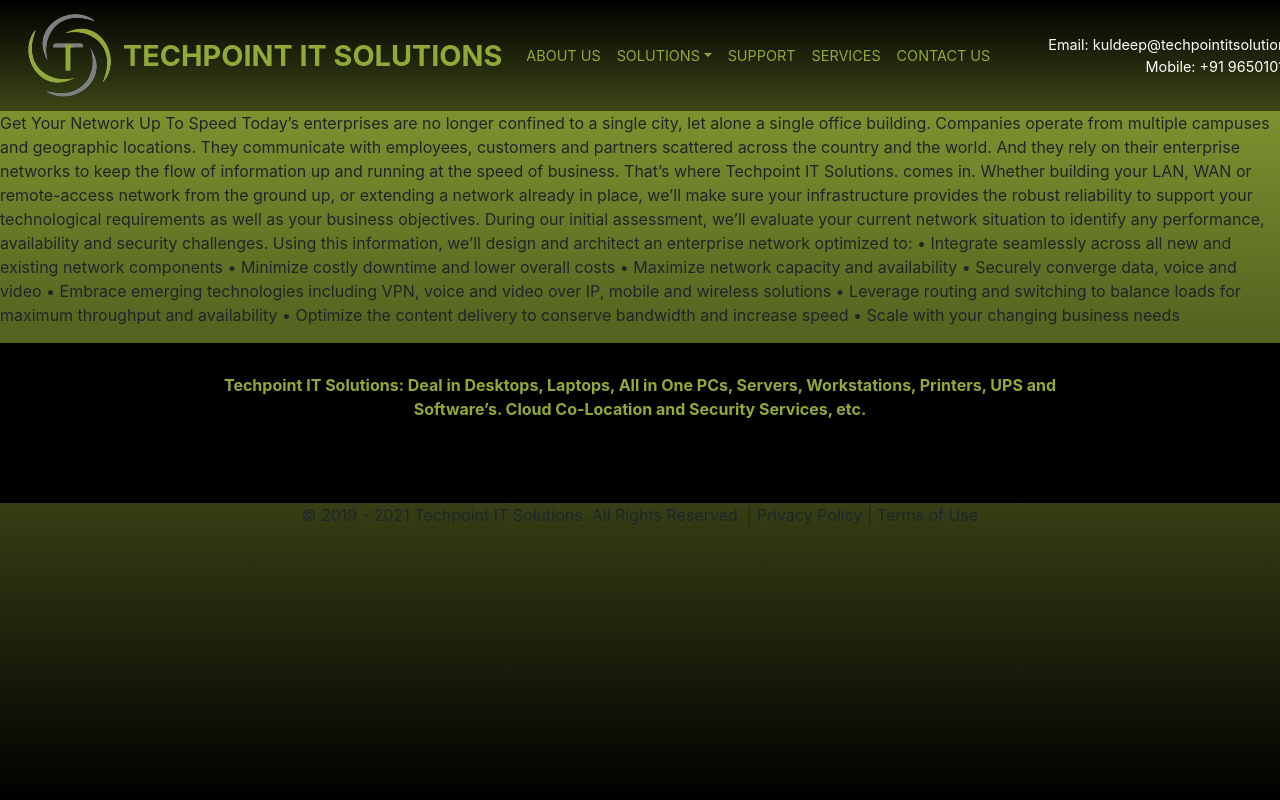
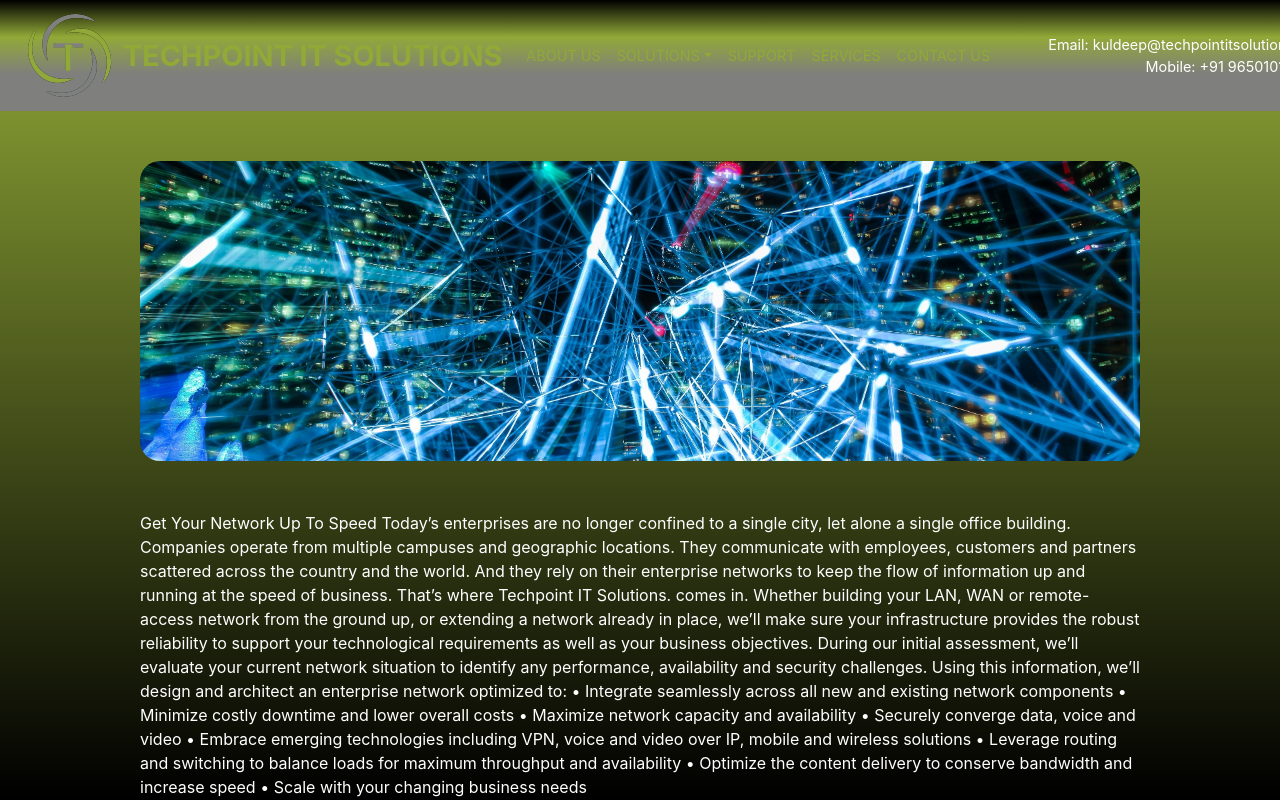
Before and after one commit to rajatchauhannn/techpoint, a React (Create React App) app: page /networking in a window 1280 px wide. Shown: the top 800 px of the page. Built offline with nearby package versions, Linux system fonts and the light colour scheme; no server answers.

Commit message:
Created a default template for the solutions section of sites, added a carousel and put stuff in col/rows

```diff
--- a/src/HomeStyles.js
+++ b/src/HomeStyles.js
@@ -61,9 +61,7 @@
     position: relative;
     background-color: rgba(145, 169, 55, 0.4);
     border-radius: 20px;
-    .carousel-inner {
-      padding 40px;
-    }
+
     .carousel-control-prev-icon, .carousel-control-next-icon {
       opacity: 0;
     }
--- a/src/solutions/CloudSolutions.js
+++ b/src/solutions/CloudSolutions.js
@@ -1,13 +1,19 @@
 import React, { Component } from 'react';
-import styled from 'styled-components';
+import ProgressiveImage from '../components/ProgressiveImage';
+import { Wrapper } from './Styles';
 
-const Wrapper = styled.div`
-`;
 
 export default class CloudSolutions extends Component {
     render() {
         return (
             <Wrapper>
+                <ProgressiveImage
+                        overlayClass={"car-img-compressed"}
+                        className={"d-block w-100 car-img"}
+                        overlaySrc={"/img/stock_1_compressed.jpg"}
+                        src="/img/stock_1.jpg"
+                        alt="First slide"
+                    />
                 <p> Leverage the Hybrid Cloud
                 Empower your business with Cloud Solutions from Techpoint IT Solutions..
                 Designed to enable your organization with more agile, cost effective
--- a/src/solutions/EnterpriseManagement.js
+++ b/src/solutions/EnterpriseManagement.js
@@ -1,13 +1,19 @@
 import React, { Component } from 'react';
-import styled from 'styled-components';
+import ProgressiveImage from '../components/ProgressiveImage';
+import { Wrapper } from './Styles';
 
-const Wrapper = styled.div`
-`;
 
 export default class EnterpriseManagement extends Component {
     render() {
         return (
             <Wrapper>
+                <ProgressiveImage
+                    overlayClass={"car-img-compressed"}
+                    className={"d-block w-100 car-img"}
+                    overlaySrc={"/img/stock_1_compressed.jpg"}
+                    src="/img/stock_1.jpg"
+                    alt="First slide"
+                />
                 <p> Turn Technology Assets Into Business Advantages
                 Your technology assets offer tremendous business potential.
                 The challenge is: how do you identify and tap into that potential,
--- a/src/solutions/Networking.js
+++ b/src/solutions/Networking.js
@@ -1,13 +1,20 @@
 import React, { Component } from 'react';
-import styled from 'styled-components';
+import ProgressiveImage from '../components/ProgressiveImage';
+import { Wrapper } from './Styles';
 
-const Wrapper = styled.div`
-`;
+
 
 export default class Networking extends Component {
     render() {
         return (
             <Wrapper>
+                <ProgressiveImage
+                    overlayClass={"car-img-compressed"}
+                    className={"d-block w-100 car-img"}
+                    overlaySrc={"/img/stock_1_compressed.jpg"}
+                    src="/img/stock_1.jpg"
+                    alt="First slide"
+                />
                 <p> Get Your Network Up To Speed
                 Today’s enterprises are no longer confined to a single city, let alone a
                 single office building. Companies operate from multiple campuses and
--- a/src/solutions/Security.js
+++ b/src/solutions/Security.js
@@ -1,13 +1,18 @@
 import React, { Component } from 'react';
-import styled from 'styled-components';
-
-const Wrapper = styled.div`
-`;
+import ProgressiveImage from '../components/ProgressiveImage';
+import { Wrapper } from './Styles';
 
 export default class Security extends Component {
     render() {
         return (
             <Wrapper>
+                <ProgressiveImage
+                    overlayClass={"car-img-compressed"}
+                    className={"d-block w-100 car-img"}
+                    overlaySrc={"/img/stock_1_compressed.jpg"}
+                    src="/img/stock_1.jpg"
+                    alt="First slide"
+                />
                 <p>Your Information, Secured
                 In the age of the expanded enterprise,
                 organizations amass massive amounts of information
--- a/src/solutions/Storage.js
+++ b/src/solutions/Storage.js
@@ -1,13 +1,18 @@
 import React, { Component } from 'react';
-import styled from 'styled-components';
-
-const Wrapper = styled.div`
-`;
+import ProgressiveImage from '../components/ProgressiveImage';
+import { Wrapper } from './Styles';
 
 export default class Storage extends Component {
     render() {
         return (
             <Wrapper>
+                <ProgressiveImage
+                    overlayClass={"car-img-compressed"}
+                    className={"d-block w-100 car-img"}
+                    overlaySrc={"/img/stock_1_compressed.jpg"}
+                    src="/img/stock_1.jpg"
+                    alt="First slide"
+                />
                 <p> Data, Data Everywhere
                 Today’s organizations confront an explosion of data captured and
                 collected from a multitude of sources across and beyond the enterprise.
--- /dev/null
+++ b/src/solutions/Styles.js
@@ -0,0 +1,29 @@
+import styled from 'styled-components';
+
+export const Wrapper = styled.div`
+
+    padding-top: 50px;
+    max-width: 1000px;
+    margin: 0 auto;
+    display: grid;
+    color: #fff;
+    grid-gap: 50px 50px;
+    padding-bottom: 50px;
+
+
+    img {
+        object-fit: cover;
+        border-radius: 20px;
+      }
+
+    .car-img-compressed {
+        postion: relative;
+        z-index: -1;
+        margin-top: -300px
+    }
+    .car-img {
+        postion: absolute;
+        height:300px;
+        width: 1000px;
+    }
+`;
--- a/src/solutions/Virtualization.js
+++ b/src/solutions/Virtualization.js
@@ -1,13 +1,22 @@
 import React, { Component } from 'react';
-import styled from 'styled-components';
-
-const Wrapper = styled.div`
-`;
+import { Col, Row } from 'react-bootstrap';
+import ProgressiveImage from '../components/ProgressiveImage';
+import { Wrapper } from './Styles';
 
 export default class Virtualization extends Component {
     render() {
         return (
+            <>
                 <Wrapper>
+                    <ProgressiveImage
+                        overlayClass={"car-img-compressed"}
+                        className={"d-block w-100 car-img"}
+                        overlaySrc={"/img/stock_1_compressed.jpg"}
+                        src="/img/stock_1.jpg"
+                        alt="First slide"
+                    />
+                    <Row>
+                        <Col>
                             <p> Virtualization Realized
                             Many organizations have embraced the concept
                             of virtualization, only to encounter the myriad
@@ -16,7 +25,10 @@
                             to virtualization, but our expertise extends well beyond
                             the application layer, enabling us to optimize the way you
                             manage — and maximize — your entire environment.
-
+                    </p>
+                        </Col>
+                        <Col>
+                            <p>
                                 Through careful assessment and evaluation, we make sure we
                                 understand how your current virtualization investments
                                 impact your people, processes and systems. Leveraging
@@ -30,7 +42,10 @@
                                 success of your virtualization strategy. In short, we make the
                                 promise of virtualization a business reality.
                 </p>
+                        </Col>
+                    </Row>
                 </Wrapper>
+            </>
         )
     }
 }
```
Lines whose indentation alone changed are shown as unchanged.
